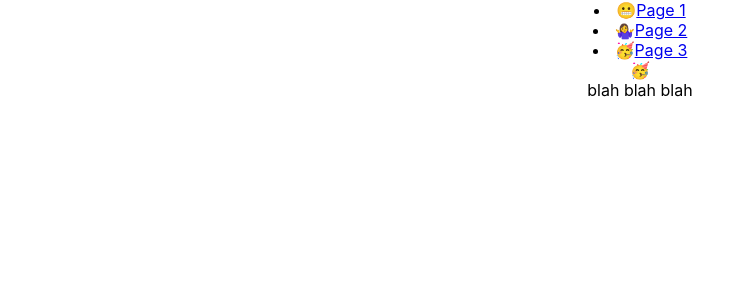
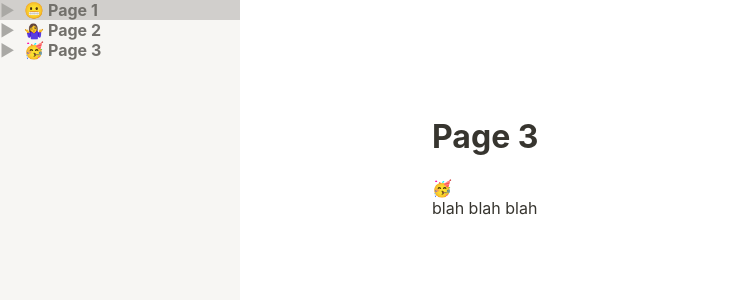
Before and after one commit to jennycade/clotion, a React (Create React App) app: page /2 in a window 1280 px wide. Shown: the top 300 px of the page, without its empty margins (0-755 px from the left). Built offline with nearby package versions, Linux system fonts and the light colour scheme.

Commit message:
A little more styling for Sidebar and Page

```diff
--- a/src/App.css
+++ b/src/App.css
@@ -1,38 +1,4 @@
 .App {
-  text-align: center;
+  display: grid;
+  grid-template-columns: 15rem 1fr;
 }
-
-.App-logo {
-  height: 40vmin;
-  pointer-events: none;
-}
-
-@media (prefers-reduced-motion: no-preference) {
-  .App-logo {
-    animation: App-logo-spin infinite 20s linear;
-  }
-}
-
-.App-header {
-  background-color: #282c34;
-  min-height: 100vh;
-  display: flex;
-  flex-direction: column;
-  align-items: center;
-  justify-content: center;
-  font-size: calc(10px + 2vmin);
-  color: white;
-}
-
-.App-link {
-  color: #61dafb;
-}
-
-@keyframes App-logo-spin {
-  from {
-    transform: rotate(0deg);
-  }
-  to {
-    transform: rotate(360deg);
-  }
-}
--- /dev/null
+++ b/src/Page.css
@@ -0,0 +1,5 @@
+.page {
+  margin: 6rem 12rem;
+
+  color: rgb(55, 53, 47);
+}
--- a/src/Page.js
+++ b/src/Page.js
@@ -1,4 +1,6 @@
 import { useState, useEffect } from 'react';
+
+import './Page.css';
 
 const DUMMY_PAGES = [
   {title: 'Page 1', icon: '😬', content: 'blah blah blah', id: 0},
@@ -20,7 +22,7 @@ const Page = ( props ) => {
 
   return (
     <div className="page">
-      <title className="pageTitle">{ page.title }</title>
+      <h1 className="pageTitle">{ page.title }</h1>
       <div className="pageIcon">{ page.icon }</div>
       <div className="content">
         { page.content }
--- /dev/null
+++ b/src/Sidebar.css
@@ -0,0 +1,35 @@
+.sidebar {
+  height: 100vh;
+  background-color: rgb(247, 246, 243);
+
+  color: rgb(114, 112, 107);
+}
+
+.sidebar a {
+  color: inherit;
+  text-decoration: inherit;
+  font-weight: bold;
+}
+
+.sidebar ul {
+  margin: 0;
+  padding: 0;
+}
+
+.sidebar li {
+  list-style: none;
+
+  display: grid;
+  grid-template-columns: 1.5rem 1.5rem 1fr;
+  justify-items: start;
+  align-items: center;
+}
+
+.sidebar li:hover {
+  background-color: rgba(55, 53, 47, 0.2);
+}
+
+.sidebar .toggle {
+  color: rgb(170, 169, 165);
+  font-weight: normal;
+}
--- a/src/Sidebar.js
+++ b/src/Sidebar.js
@@ -1,12 +1,16 @@
 import SidebarLink from './SidebarLink';
+
+import './Sidebar.css';
 
 const Sidebar = ( props ) => {
   // props
   const { pages } = props;
   return (
     <div className="sidebar">
+      <ul>
 
-      { pages.map( (page) => <SidebarLink key={ page.id } page={ page } />) }
+        { pages.map( (page) => <SidebarLink key={ page.id } page={ page } />) }
+      </ul>
 
     </div>
   );
--- a/src/SidebarLink.js
+++ b/src/SidebarLink.js
@@ -6,6 +6,9 @@ const SidebarLink = ( props ) => {
 
   return (
     <li key={page.id}>
+      <span className="toggle">
+        ▶
+      </span>
       <span className="linkIcon">
         { page.icon }
       </span>
```
